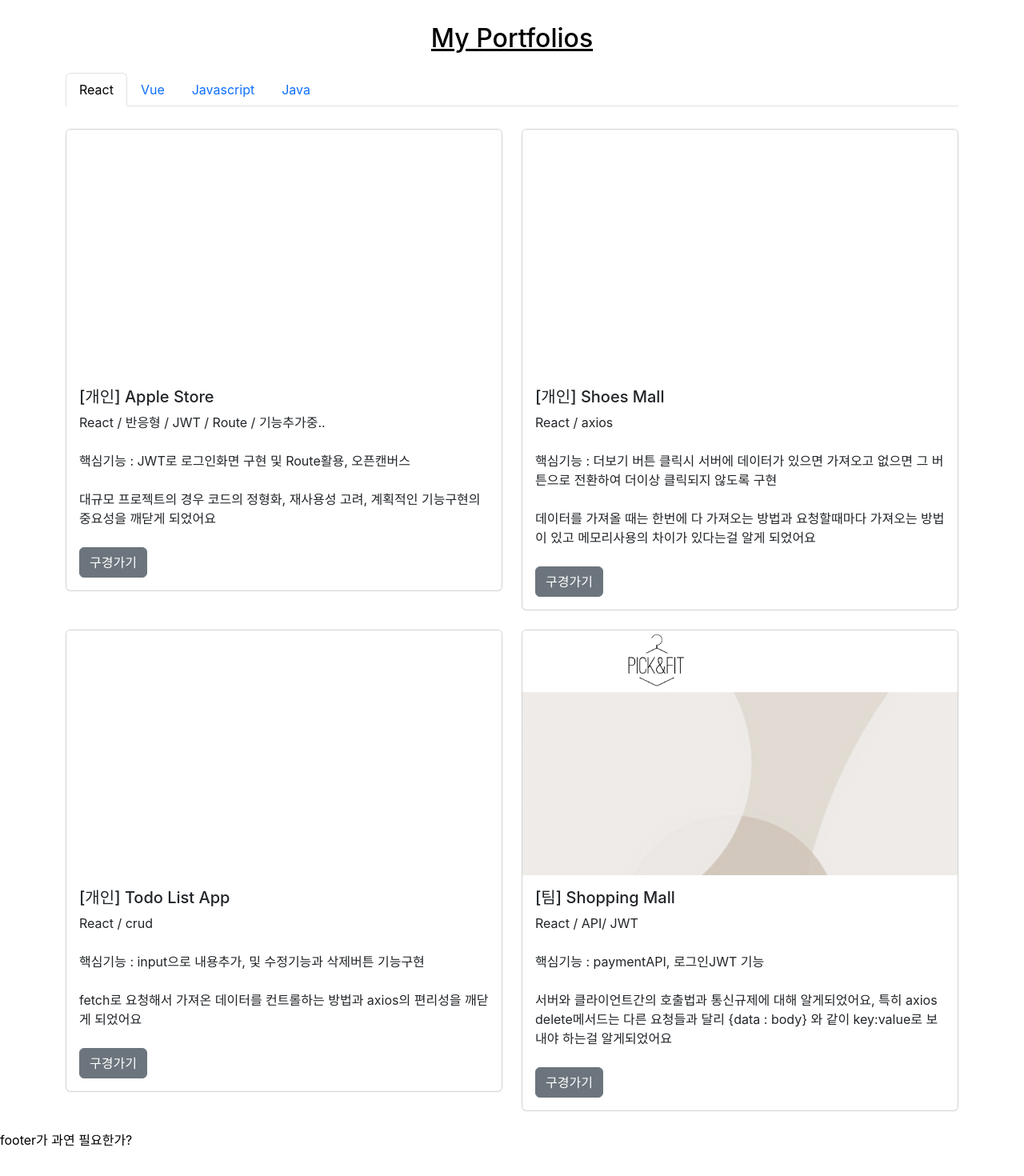
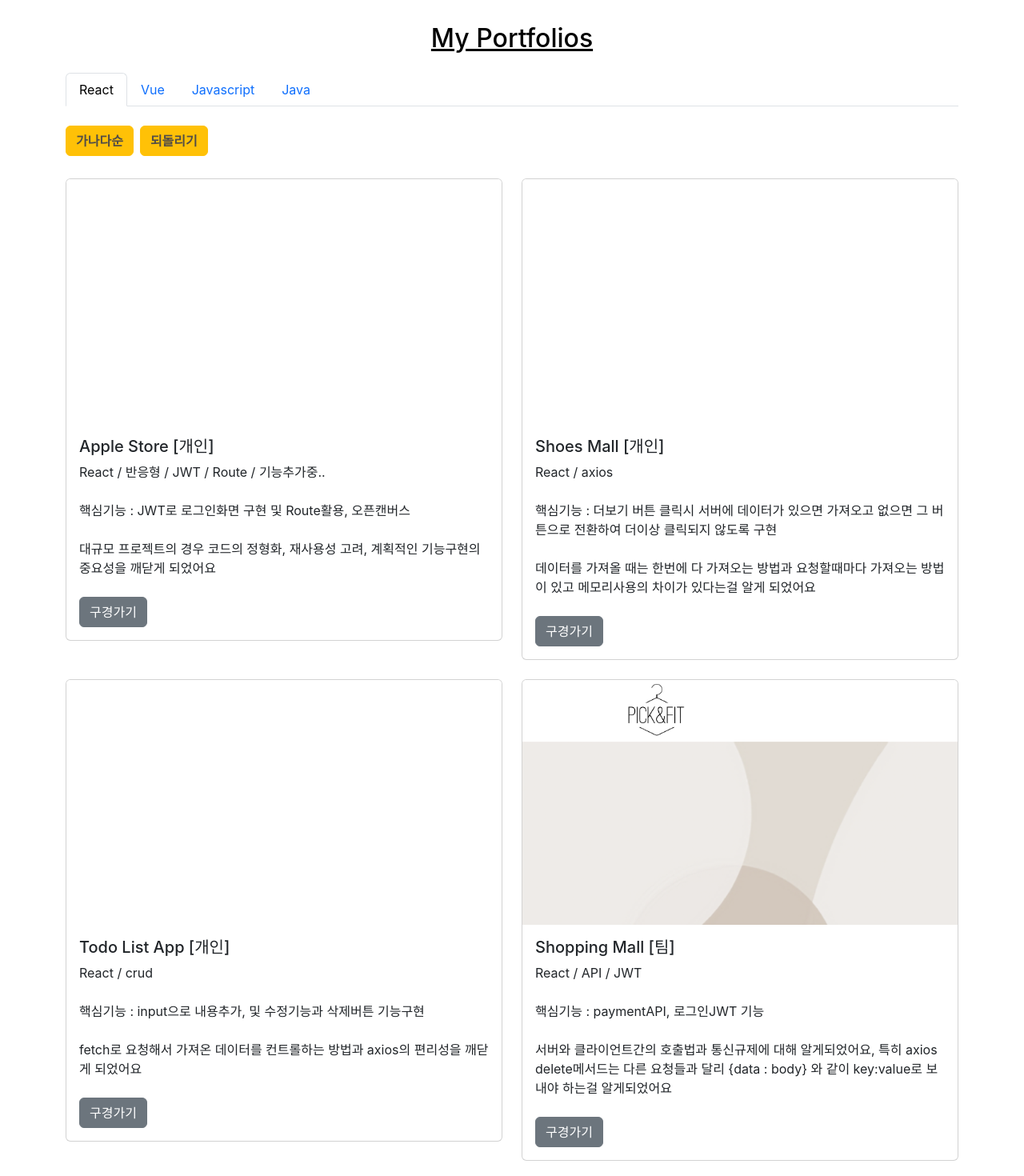
Before and after one commit to yar0103/yar0103.github.io, a React (Create React App) app: page / in a window 1280 px wide. Shown: the part 1500-2970 px from the top of the page at 80% size. Before the commit the page ends 2937 px from the top, so only its background shows below. Built offline with nearby package versions, Linux system fonts and the light colour scheme.

Commit message:
projects component 파일분리 -> 재사용성

```diff
--- a/src/App.css
+++ b/src/App.css
@@ -71,3 +71,8 @@
   bottom: 40px;
   right: -0.5rem;
 }
+
+.btn-warning{
+  color: rgb(82, 77, 71);
+  font-weight: 600;
+}
--- /dev/null
+++ b/src/components/ProjectCard.js
@@ -0,0 +1,24 @@
+const ProjectCard = ({ item }) => {
+  return (
+    <div className="col">
+      <div className="card">
+        <div className="ratio ratio-16x9">
+          <iframe src={item.video} className="card-img-top" alt="..." />
+        </div>
+        <div className="card-body">
+          <h5 className="card-title">{item.title}</h5>
+          <p className="card-text">
+            {item.subTitle}<br /><br />
+            {item.mainFunction}<br /><br />
+            {item.result}<br /><br />
+            <button type="button" className="btn btn-secondary">
+              <a href={item.link}>구경가기</a>
+            </button>
+          </p>
+        </div>
+      </div>
+    </div>
+  );
+};
+
+export default ProjectCard;
--- a/src/components/Projects.js
+++ b/src/components/Projects.js
@@ -1,5 +1,7 @@
 import { useState, useEffect } from 'react';
-import {react, vue, javascript, java} from '../data';
+import { react, vue, javascript, java } from '../data';
+
+import ProjectCard from './ProjectCard';
 
 const Projects = () => {
   const [reactData, setReactData] = useState(react);
@@ -8,11 +10,38 @@
   const [javaData, setJavaData] = useState(java);
 
   useEffect(() => {
-    setReactData(reactData)
-    setVueData(vueData)
-    setJavascriptData(javascriptData)
-    setJavaData(javaData)
-  }, [])
+    setReactData(react);
+    setVueData(vue);
+    setJavascriptData(javascript);
+    setJavaData(java);
+  }, []);
+
+  const titleSort = (data) => {
+    return [...data].sort((a,b)=>{
+      if(a.title > b.title) return 1;
+      if(a.title < b.title) return -1;
+      return 0;
+    });
+  };
+
+  const titleSortStart = () => {
+    const sortedReact = titleSort(reactData);
+    const sortedVue = titleSort(vueData);
+    const sortedJavascript = titleSort(javascriptData);
+    const sortedJava = titleSort(javaData);
+
+    setReactData(sortedReact);
+    setVueData(sortedVue);
+    setJavascriptData(sortedJavascript);
+    setJavaData(sortedJava);
+  };
+
+  const baseSort = () => {
+    setReactData(react);
+    setVueData(vue);
+    setJavascriptData(javascript);
+    setJavaData(java);
+  }
 
   return (
     <div className="container-md mt-4">
@@ -72,6 +101,11 @@
         </button>
       </div>
 
+      <div className='sort mt-4'>
+        <button type="button" class="btn btn-warning" onClick={titleSortStart}>가나다순</button>
+        <button type="button" class="btn btn-warning ms-2" onClick={baseSort}>되돌리기</button>
+      </div>
+
       {/* category Lists */}
       <div class="tab-content" id="nav-tabContent">
         {/* react Lists */}
@@ -83,34 +117,7 @@
           tabindex="0"
         >
           <div class="row row-cols-1 mt-1 row-cols-md-2 g-4">
-            {react.map((r, i) => {
-              return (
-                <div class="col" key={i}>
-                  <div class="card">
-                    <div class="ratio ratio-16x9">
-                      <iframe
-                        src={r.video}
-                        class="card-img-top"
-                        alt="..."
-                      />
-                    </div>
-                    <div class="card-body">
-                      <h5 class="card-title">{r.title}</h5>
-                      <p class="card-text">
-                        {r.subTitle}<br /><br />
-                        {r.mainFunction} <br /><br />
-                        {r.result} <br /><br />
-                        <button type="button" class="btn btn-secondary">
-                          <a href={r.link}>
-                            구경가기
-                          </a>
-                        </button>
-                      </p>
-                    </div>
-                  </div>
-                </div>
-              )
-            })}
+            {reactData.map((r,i) => <ProjectCard key={i} item={r} />)}
           </div>
         </div>
 
@@ -124,34 +131,7 @@
           tabindex="0"
         >
           <div class="row row-cols-1 mt-1 row-cols-md-2 g-4">
-          {vue.map((v, i) => {
-              return (
-                <div class="col" key={i}>
-                  <div class="card">
-                    <div class="ratio ratio-16x9">
-                      <iframe
-                        src={v.video}
-                        class="card-img-top"
-                        alt="..."
-                      />
-                    </div>
-                    <div class="card-body">
-                      <h5 class="card-title">{v.title}</h5>
-                      <p class="card-text">
-                        {v.subTitle}<br /><br />
-                        {v.mainFunction} <br /><br />
-                        {v.result} <br /><br />
-                        <button type="button" class="btn btn-secondary">
-                          <a href={v.link}>
-                            구경가기
-                          </a>
-                        </button>
-                      </p>
-                    </div>
-                  </div>
-                </div>
-              )
-            })}
+            {vueData.map((v, i) => <ProjectCard key={i} item={v} />)}
           </div>
         </div>
 
@@ -165,34 +145,7 @@
           tabindex="0"
         >
           <div class="row row-cols-1 mt-1 row-cols-md-2 g-4">
-            {javascript.map((js,i)=>{
-              return(
-                <div class="col" key={i}>
-                  <div class="card">
-                    <div class="ratio ratio-16x9">
-                      <iframe
-                        src={js.video}
-                        class="card-img-top"
-                        alt="..."
-                      />
-                    </div>
-                    <div class="card-body">
-                      <h5 class="card-title">{js.title}</h5>
-                      <p class="card-text">
-                        {js.subTitle}<br /><br />
-                        {js.mainFunction} <br /><br />
-                        {js.result} <br /><br />
-                        <button type="button" class="btn btn-secondary">
-                          <a href={js.link}>
-                            구경가기
-                          </a>
-                        </button>
-                      </p>
-                    </div>
-                  </div>
-                </div>
-              )
-            })}
+            {javascriptData.map((js, i) => <ProjectCard key={i} item={js} />)}
           </div>
         </div>
 
@@ -206,34 +159,7 @@
           tabindex="0"
         >
           <div class="row row-cols-1 mt-1 row-cols-md-2 g-4">
-          {java.map((jv,i)=>{
-              return(
-                <div class="col" key={i}>
-                  <div class="card">
-                    <div class="ratio ratio-16x9">
-                      <iframe
-                        src={jv.video}
-                        class="card-img-top"
-                        alt="..."
-                      />
-                    </div>
-                    <div class="card-body">
-                      <h5 class="card-title">{jv.title}</h5>
-                      <p class="card-text">
-                        {jv.subTitle}<br /><br />
-                        {jv.mainFunction} <br /><br />
-                        {jv.result} <br /><br />
-                        <button type="button" class="btn btn-secondary">
-                          <a href={jv.link}>
-                            구경가기
-                          </a>
-                        </button>
-                      </p>
-                    </div>
-                  </div>
-                </div>
-              )
-            })}
+            {javaData.map((jv, i) => <ProjectCard key={i} item={jv} />)}
           </div>
         </div>
 
--- a/src/data.js
+++ b/src/data.js
@@ -2,7 +2,7 @@
 const react = [
   {
     id: 1,
-    title: '[개인] Apple Store',
+    title: 'Apple Store [개인]',
     subTitle: 'React / 반응형 / JWT / Route / 기능추가중.. ',
     mainFunction: '핵심기능 : JWT로 로그인화면 구현 및 Route활용, 오픈캔버스',
     result: '대규모 프로젝트의 경우 코드의 정형화, 재사용성 고려, 계획적인 기능구현의 중요성을 깨닫게 되었어요',
@@ -11,7 +11,7 @@
   },
   {
     id: 2,
-    title: '[개인] Shoes Mall',
+    title: 'Shoes Mall [개인]',
     subTitle: 'React / axios',
     mainFunction: '핵심기능 : 더보기 버튼 클릭시 서버에 데이터가 있으면 가져오고 없으면 그 버튼으로 전환하여 더이상 클릭되지 않도록 구현',
     result: '데이터를 가져올 때는 한번에 다 가져오는 방법과 요청할때마다 가져오는 방법이 있고 메모리사용의 차이가 있다는걸 알게 되었어요',
@@ -20,7 +20,7 @@
   },
   {
     id: 3,
-    title: '[개인] Todo List App',
+    title: 'Todo List App [개인]',
     subTitle: 'React / crud',
     mainFunction: '핵심기능 : input으로 내용추가, 및 수정기능과 삭제버튼 기능구현',
     result: 'fetch로 요청해서 가져온 데이터를 컨트롤하는 방법과 axios의 편리성을 깨닫게 되었어요',
@@ -29,8 +29,8 @@
   },
   {
     id: 4,
-    title: '[팀] Shopping Mall',
-    subTitle: 'React / API/ JWT',
+    title: 'Shopping Mall [팀]',
+    subTitle: 'React / API / JWT',
     mainFunction: '핵심기능 : paymentAPI, 로그인JWT 기능',
     result: '서버와 클라이언트간의 호출법과 통신규제에 대해 알게되었어요, 특히 axios delete메서드는 다른 요청들과 달리 {data : body} 와 같이 key:value로 보내야 하는걸 알게되었어요',
     link: '/myTodoList',
@@ -65,7 +65,7 @@
   {
     id: 1,
     title: 'Photo Matching Game',
-    subTitle: '[개인] Javascript',
+    subTitle: 'Javascript [개인]',
     mainFunction: '핵심기능 : 배열에 이미지를 담아 저장하고 클릭한 두개의 상태가 같지 않을 경우 다시 닫히고 맞추면 이미지가 보여지는 기능 구현',
     result: '배열을 다루며 관련 메서드에대한 공부가 많이 되었어요',
     link: '/mini_photoMatching',
@@ -74,7 +74,7 @@
   {
     id: 2,
     title: 'Typing Words Game',
-    subTitle: '[개인] Javascript',
+    subTitle: 'Javascript [개인]',
     mainFunction: '핵심기능 : 10초 안에 랜덤한 단어를 보여주고 타이핑을 알맞게 친 갯수를 저장하여 보여지도록 구현',
     result: '랜덤함수를 사용하여 단어를 만드는법, 검증의 중요성을 느꼈어요',
     link: '/mini_typingWords',
@@ -83,7 +83,7 @@
   {
     id: 3,
     title: 'Hangman Game',
-    subTitle: '[개인] Javascript',
+    subTitle: 'Javascript [개인]',
     mainFunction: '핵심기능 : setWord를 설정하면 그 단어를 알파벳 버튼을 눌러 6번 안에 맞추어야 하는 게임으로 맞는 것을 클릭하면 클릭한 알파벳이 보여지고 못맞춘 것은 보여지지 않도록 구현',
     result: '버튼을 클릭했을 때, 남은횟수와 연관하여 생각해서 기능구현하면서 각 기능들의 연관성과 밀접성을 파악하여 적절히 구현해야 하는걸 느꼈어요',
     link: '/myHangmanGame',
@@ -96,7 +96,7 @@
   {
     id: 1,
     title: 'Animal Hospital Reservation',
-    subTitle: '[Team] Java Project',
+    subTitle: 'Java Project [팀]',
     mainFunction: '핵심기능 : 날짜예약시스템과 커뮤니티 기능등을 구현',
     result: '담당 : Q&A page : 1. 글 클릭시 상세보기 이동 2.비밀번호로 인증후 수정페이지 이동기능 구현',
     link: '/mini_photoMatching',
```
